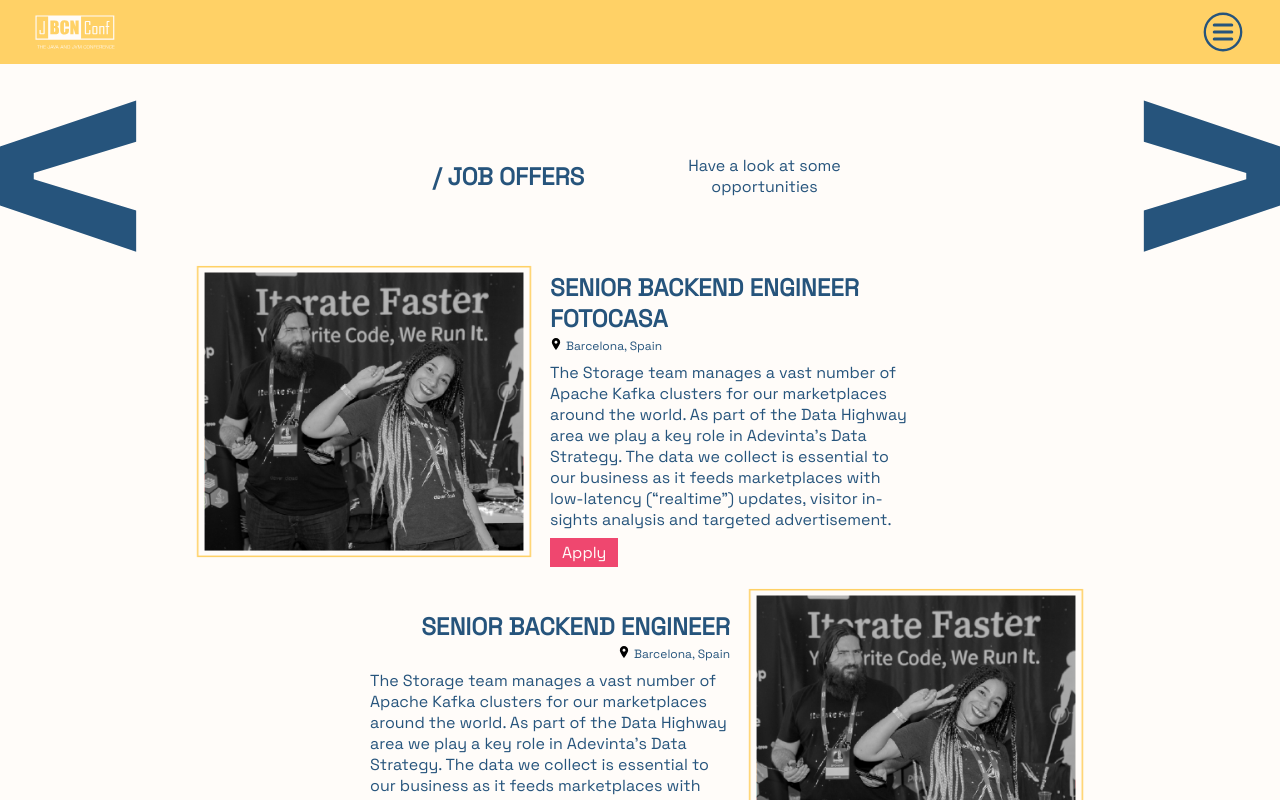
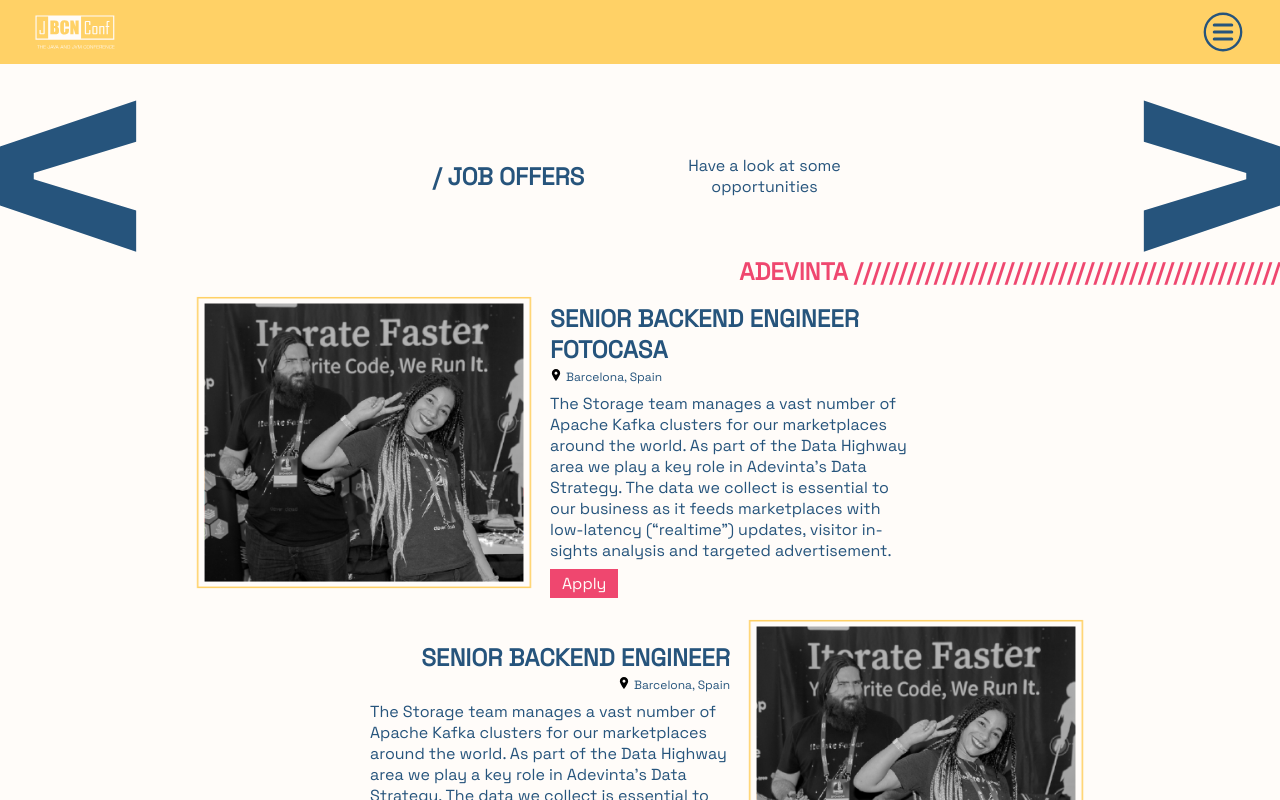
Before and after one commit to dev-bcn/dev-bcn.github.io, a React (Create React App) app: page /jobOffers in a window 1280 px wide. Shown: the top 800 px of the page. Built offline with nearby package versions, Linux system fonts and the light colour scheme.

Commit message:
Add slashs

```diff
--- a/src/views/JobOffers/JobOffers.tsx
+++ b/src/views/JobOffers/JobOffers.tsx
@@ -1,7 +1,7 @@
 import { FC } from 'react';
 import TitleSection from '../../components/SectionTitle/TitleSection';
 import SectionWrapper from '../../components/SectionWrapper/SectionWrapper';
-import { COLOR_BLACK_BLUE, COLOR_WHITE } from '../../styles/colors';
+import { COLOR_BLACK_BLUE, COLOR_PINK, COLOR_WHITE } from '../../styles/colors';
 import styled from 'styled-components';
 import LessThanBlueIcon from '../../assets/images/LessThanBlueIcon.svg';
 import MoreThanBlueIcon from '../../assets/images/MoreThanBlueIcon.svg';
@@ -9,6 +9,7 @@ import { useWindowSize } from 'react-use';
 import { MOBILE_BREAKPOINT } from '../../constants/BreakPoints';
 import JobsCard from './components/JobsCard';
 import { jobsAdevintaData, jobsMangoData, jobsWordlineData } from './JobsData';
+import { motion } from 'framer-motion';
 
 const StyledJobsSection = styled.section`
   display: flex;
@@ -46,7 +47,18 @@ const StyledMoreIcon = styled.img`
   }
 `;
 
-const JobOffers: FC = ({}) => {
+const StyledRightSlashWrapper = styled(motion.div)`
+  display: flex;
+  width: 100%;
+  justify-content: flex-end;
+`
+
+const StyledSlashText = styled.h1`
+  color: ${COLOR_PINK};
+  white-space: nowrap;
+`;
+
+const JobOffers: FC = () => {
   const { width } = useWindowSize();
 
   return (
@@ -65,6 +77,16 @@ const JobOffers: FC = ({}) => {
             <StyledMoreIcon src={MoreThanBlueIcon} />
           </>
         )}
+        <StyledRightSlashWrapper
+          // initial={{ x: '120%' }}
+          // animate={{x: 0}}
+          // transition={{ duration: 4, ease: "easeIn" }}
+        >
+          <StyledSlashText>
+            ADEVINTA  ////////////////////////////////////////////////
+          </StyledSlashText>
+        </StyledRightSlashWrapper>
+
         {jobsAdevintaData.map((item, index) => (
           <JobsCard item={item} index={index} key={index} />
         ))}
```
